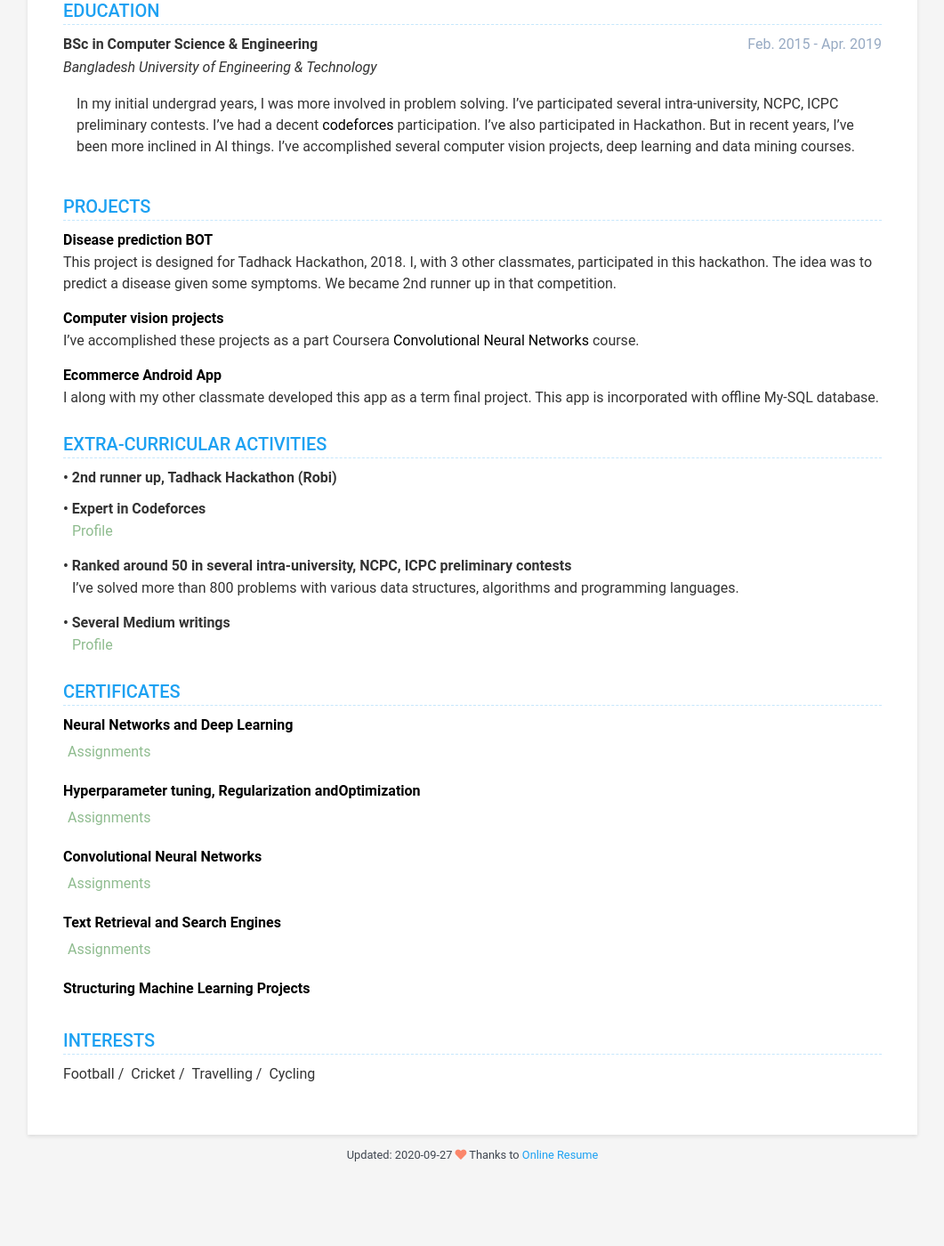
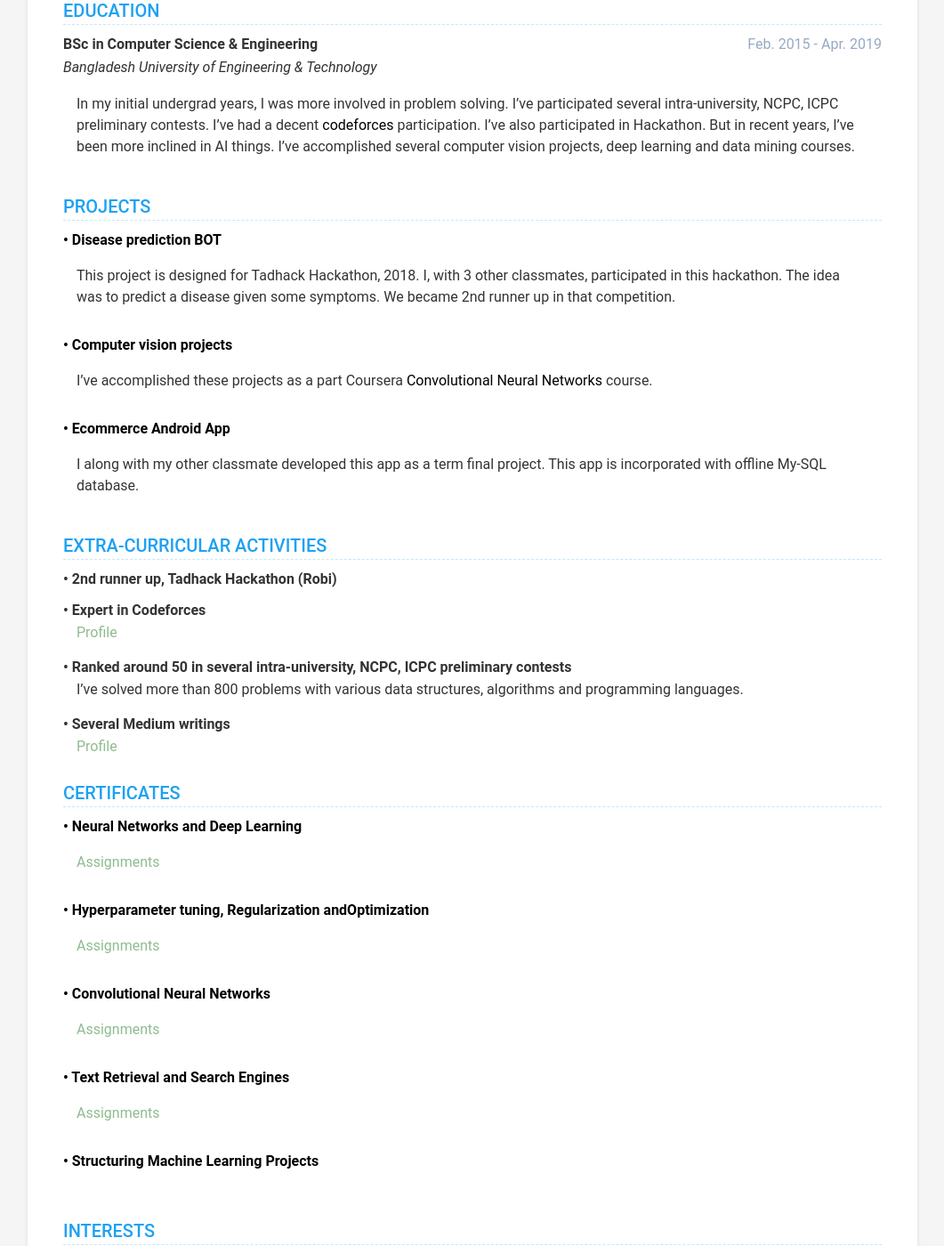
Before and after one commit to umma-salma/hasanur-rahman.github.io, a Jekyll site: the page built from index.html, in a window 1280 px wide and 1400 px high, scrolled down 413 px. Shown: the whole window at 89% size, without its empty margins (109-1170 px from the left). Built offline with Jekyll 4.4.1, drawn with Linux system fonts in a browser that asks for light colours; nearby versions of some CDN libraries; before the commit the page ends 1742 px from its top, so only the background shows below that.

Commit message:
update bullet
Signed-off-by: Md. Hasanur Rahman <hasanurrahman690@gmail.com>

```diff
--- a/_includes/certificates.html
+++ b/_includes/certificates.html
@@ -24,7 +24,7 @@
         </p>
 
         {% if certificate.details %}
-        <div class="details" style="padding:5px">
+        <div class="details" style="padding:15px">
             {{ certificate.details | markdownify }}
         </div>
         {% endif %}
--- a/_includes/extra_curriculars.html
+++ b/_includes/extra_curriculars.html
@@ -24,7 +24,7 @@
         </p>
 
         {% if extra_curricular.details %}
-        <div class="details" style="padding-left:10px">
+        <div class="details" style="padding-left:15px">
             {{ extra_curricular.details | markdownify }}
         </div>
         {% endif %}
--- a/_includes/projects.html
+++ b/_includes/projects.html
@@ -24,7 +24,7 @@
         </p>
 
         {% if project.details %}
-        <div class="details">
+        <div class="details" style="padding:15px">
             {{ project.details | markdownify }}
         </div>
         {% endif %}
```
Also changed, not shown: _data/data.yml (+8 -8 lines).
